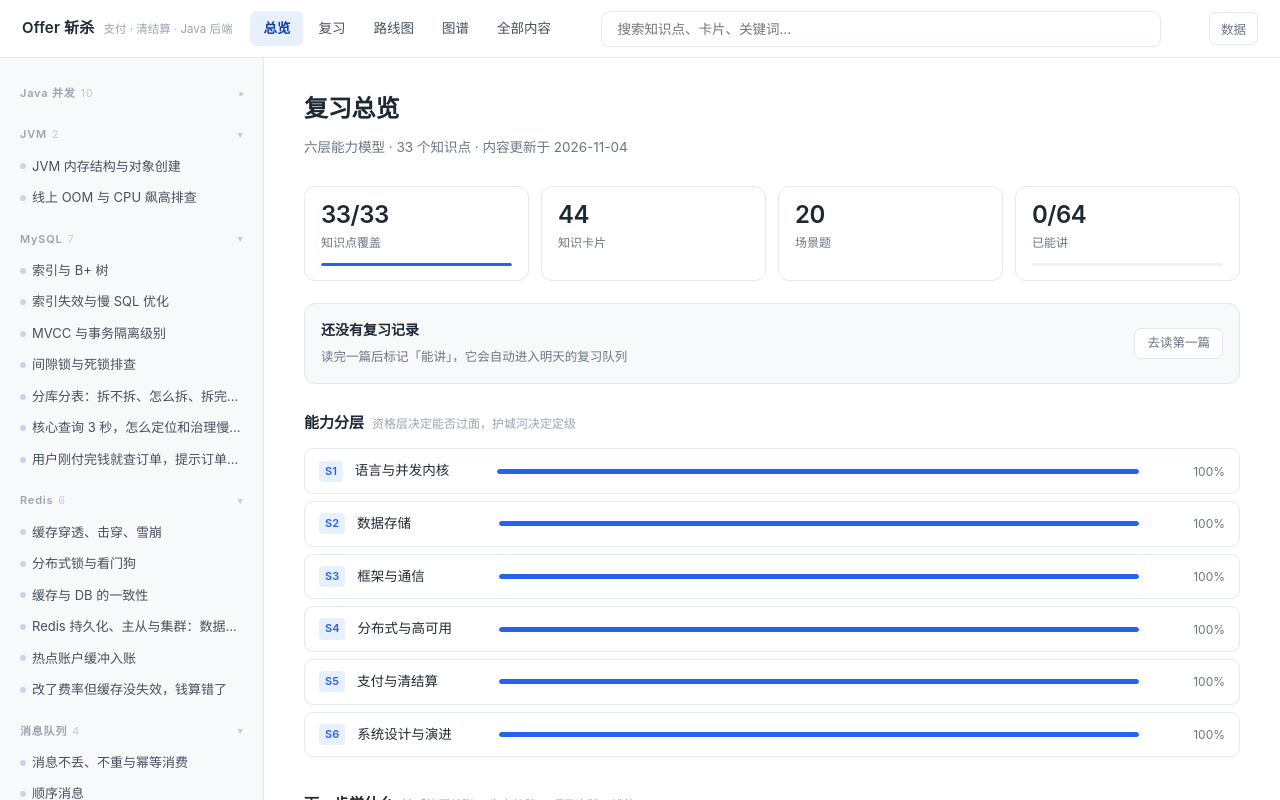
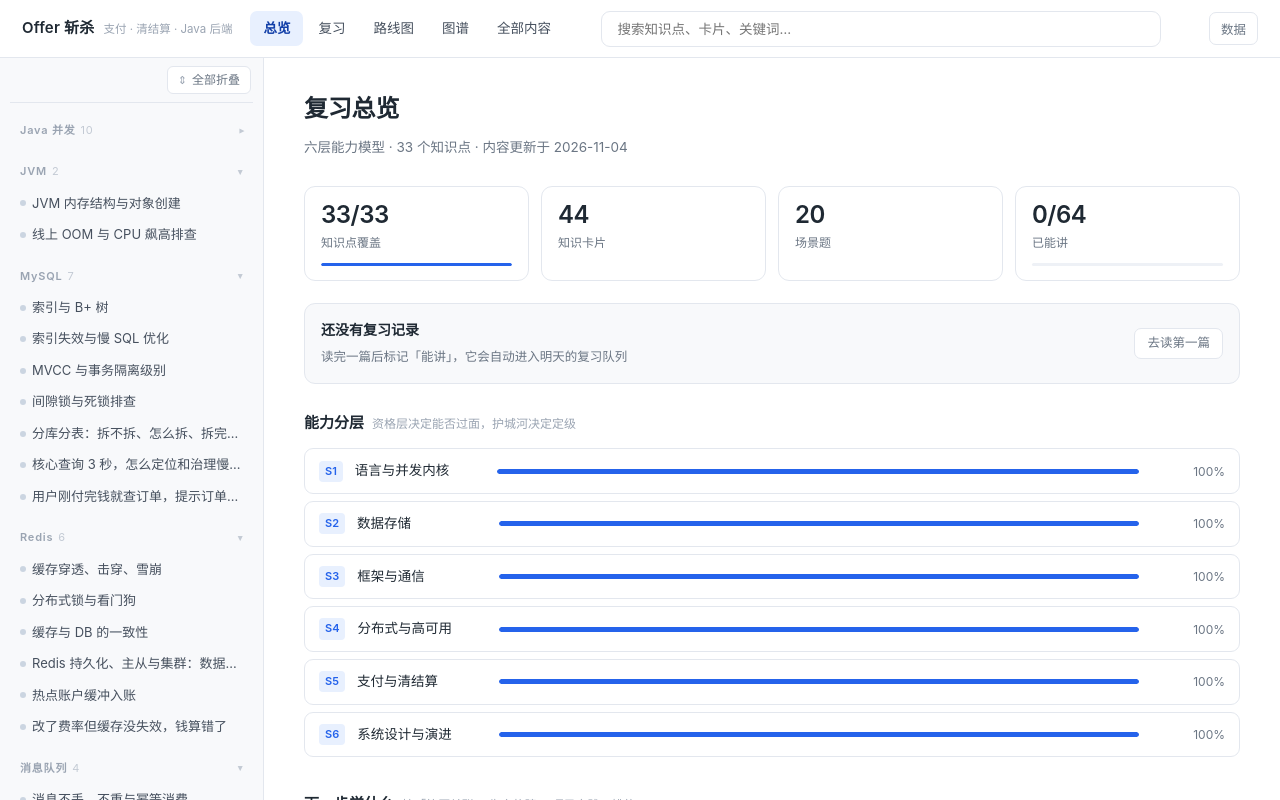
Before and after one commit to ccoderJava/study-station, a plain HTML site: page index.html in a window 1280 px wide. Both pictures are taken after a click on the element "点击折叠/展开". Drawn offline with Linux system fonts and the light colour scheme.

Commit message:
侧栏增加一键折叠/展开全部

```diff
--- a/assets/app.js
+++ b/assets/app.js
@@ -124,8 +124,11 @@
 
   function renderSide() {
     var g = groupBy(items, 'direction');
-    var h = '';
-    orderedDirs(g).forEach(function (dir) {
+    var dirs = orderedDirs(g);
+    var h = '<div class="side-tools"><button type="button" class="side-fold" id="foldAll">' +
+      (dirs.length && dirs.every(function (d) { return folds[d]; }) ? '全部展开' : '全部折叠') +
+      '</button></div>';
+    dirs.forEach(function (dir) {
       var list = g[dir];
       h += '<div class="sgwrap' + (folds[dir] ? ' closed' : '') + '" data-dir="' + esc(dir) + '">' +
         '<div class="sgroup" title="点击折叠/展开">' + esc(dir) +
@@ -144,10 +147,36 @@
         var wrap = gd.parentNode;
         var closed = wrap.classList.toggle('closed');
         folds[wrap.dataset.dir] = closed;
-        try { localStorage.setItem(FOLD_KEY, JSON.stringify(folds)); } catch (e) {}
+        saveFolds();
+        syncFoldBtn(dirs);
       });
     });
+
+    var btn = side.querySelector('#foldAll');
+    if (btn) {
+      btn.addEventListener('click', function () {
+        var collapse = !dirs.every(function (d) { return folds[d]; });
+        dirs.forEach(function (d) { folds[d] = collapse; });
+        saveFolds();
+        Array.prototype.forEach.call(side.querySelectorAll('.sgwrap'), function (w) {
+          w.classList.toggle('closed', collapse);
+        });
+        syncFoldBtn(dirs);
+      });
+    }
     markSide();
+  }
+
+  function saveFolds() {
+    try { localStorage.setItem(FOLD_KEY, JSON.stringify(folds)); } catch (e) {}
+  }
+
+  /* 按钮文案跟随当前状态：全收起时显示「全部展开」 */
+  function syncFoldBtn(dirs) {
+    var btn = side.querySelector('#foldAll');
+    if (!btn) return;
+    var allClosed = dirs && dirs.length && dirs.every(function (d) { return folds[d]; });
+    btn.textContent = allClosed ? '全部展开' : '全部折叠';
   }
   function markSide() {
     var id = currentCardId();
--- a/assets/style.css
+++ b/assets/style.css
@@ -61,6 +61,21 @@ aside{
 main.wide{padding:30px 26px 120px}
 
 /* ---------- sidebar ---------- */
+/* 一键折叠/展开全部：贴顶常驻，不随分组滚动 */
+.side-tools{
+  position:sticky;top:-10px;z-index:3;display:flex;justify-content:flex-end;
+  padding:8px 2px;margin:-10px 0 2px;background:var(--panel);
+  border-bottom:1px solid var(--line);
+}
+.side-fold{
+  font:inherit;font-size:12px;font-weight:500;line-height:1.5;color:var(--dim);background:#fff;
+  border:1px solid var(--line);border-radius:6px;padding:4px 10px;cursor:pointer;
+  white-space:nowrap;transition:all .12s;
+}
+.side-fold::before{content:'⇕';margin-right:5px;font-size:11px;color:var(--faint)}
+.side-fold:hover{border-color:var(--acc-line);color:var(--acc);background:var(--acc-bg)}
+.side-fold:hover::before{color:var(--acc)}
+.side-fold:active{background:var(--acc-bg)}
 .sgroup{font-size:11px;color:var(--faint);letter-spacing:.8px;padding:16px 10px 6px;font-weight:600;display:flex;align-items:center;gap:5px;cursor:pointer;user-select:none}
 .sgroup:hover{color:#6b7684}
 .sgroup .cnt{color:#c3cad4;font-weight:400}
--- a/theme/style.css
+++ b/theme/style.css
@@ -61,6 +61,21 @@ aside{
 main.wide{padding:30px 26px 120px}
 
 /* ---------- sidebar ---------- */
+/* 一键折叠/展开全部：贴顶常驻，不随分组滚动 */
+.side-tools{
+  position:sticky;top:-10px;z-index:3;display:flex;justify-content:flex-end;
+  padding:8px 2px;margin:-10px 0 2px;background:var(--panel);
+  border-bottom:1px solid var(--line);
+}
+.side-fold{
+  font:inherit;font-size:12px;font-weight:500;line-height:1.5;color:var(--dim);background:#fff;
+  border:1px solid var(--line);border-radius:6px;padding:4px 10px;cursor:pointer;
+  white-space:nowrap;transition:all .12s;
+}
+.side-fold::before{content:'⇕';margin-right:5px;font-size:11px;color:var(--faint)}
+.side-fold:hover{border-color:var(--acc-line);color:var(--acc);background:var(--acc-bg)}
+.side-fold:hover::before{color:var(--acc)}
+.side-fold:active{background:var(--acc-bg)}
 .sgroup{font-size:11px;color:var(--faint);letter-spacing:.8px;padding:16px 10px 6px;font-weight:600;display:flex;align-items:center;gap:5px;cursor:pointer;user-select:none}
 .sgroup:hover{color:#6b7684}
 .sgroup .cnt{color:#c3cad4;font-weight:400}
```
Also changed, not shown: theme/app.js (+32 -3 lines), 2 other files.
